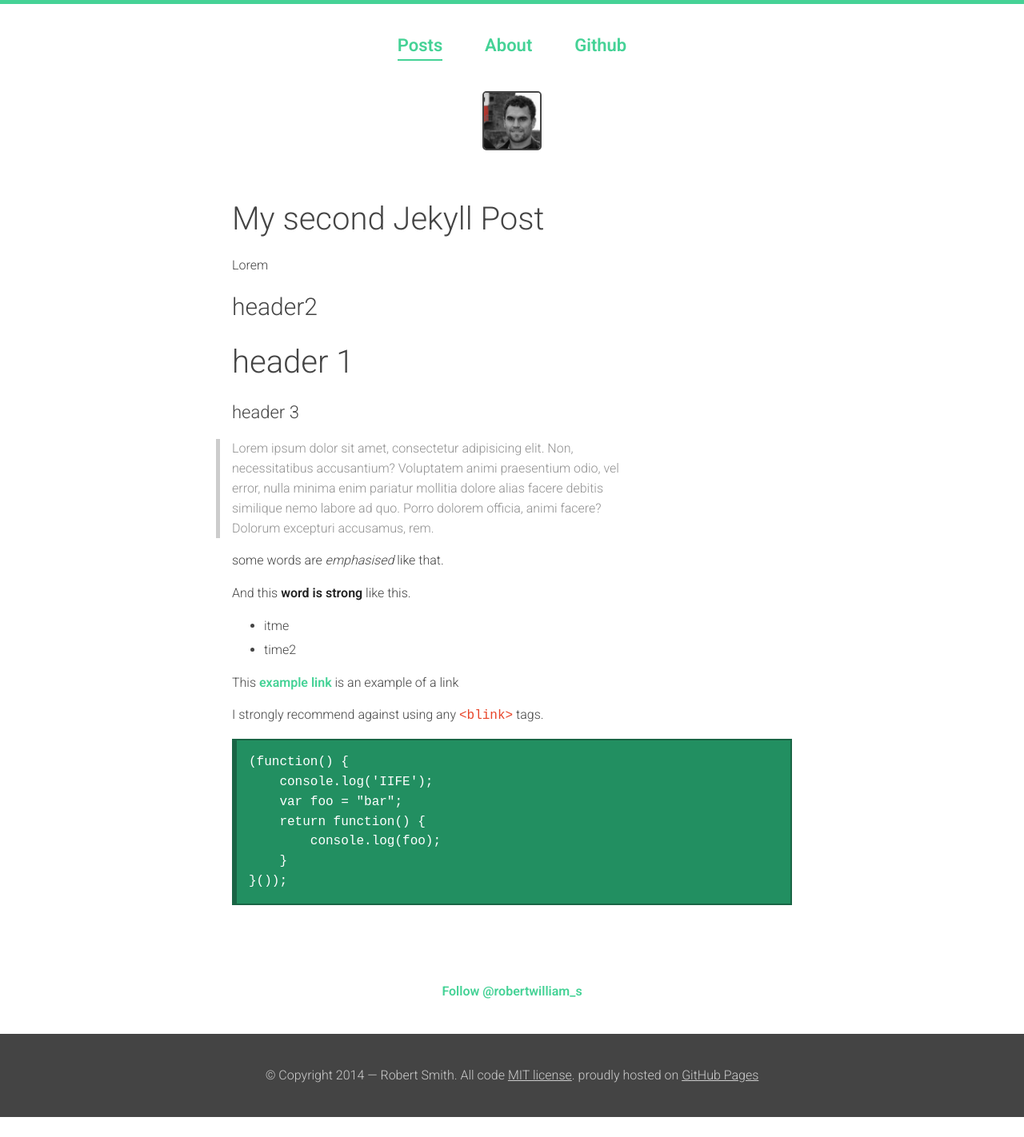
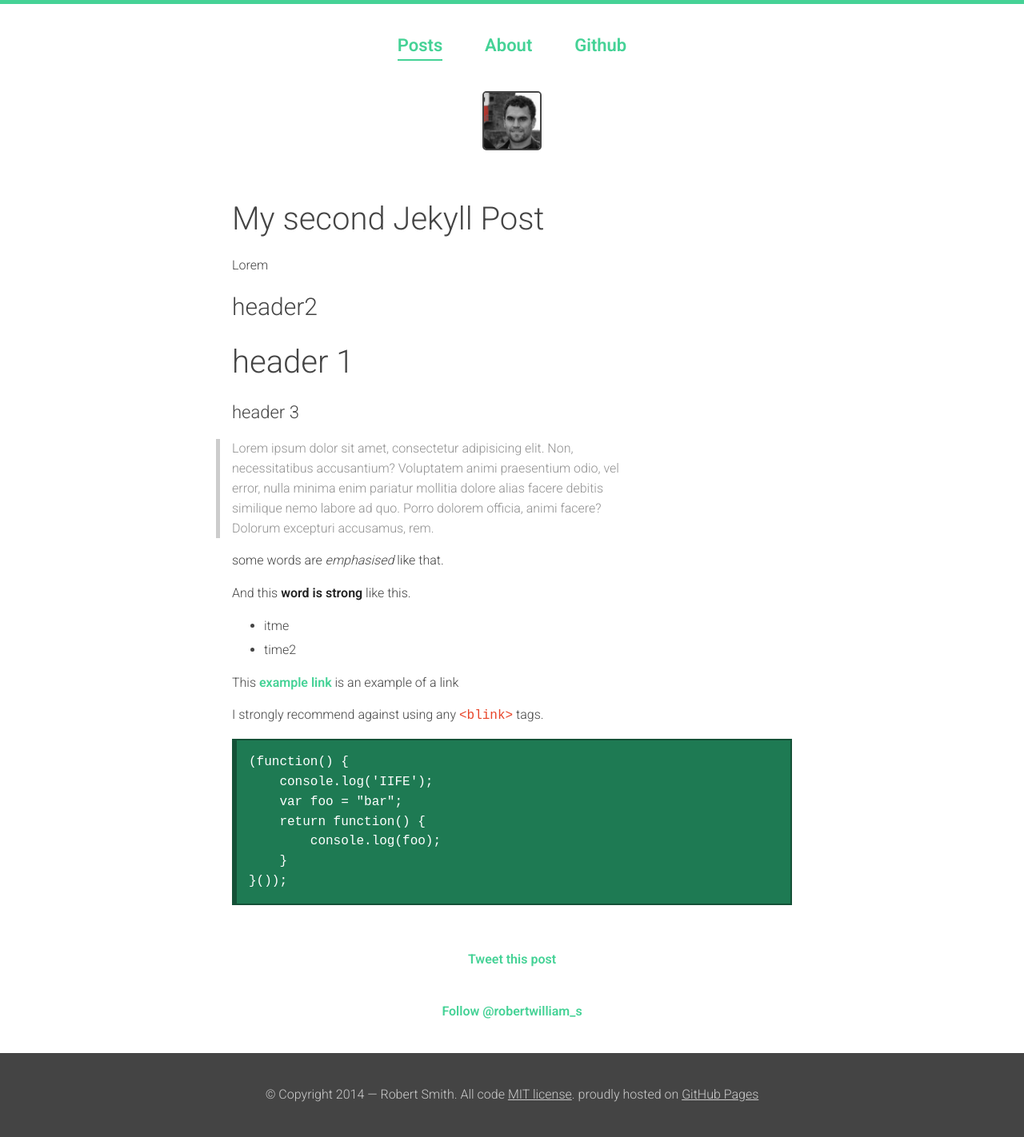
Before and after one commit to rbrtsmith/rbrtsmith.github.io, a Jekyll site: the page built from _posts/2014-11-28-my-fifth-post.md, in a window 1280 px wide. Shown: the whole page at 80% size. Built offline with Jekyll 4.4.1, drawn with Linux system fonts in a browser that asks for light colours; comment, search, counter and statistics services are not loaded; before the commit the page ends 1397 px from its top, so only the background shows below that.

Commit message:
darkened the pre element

```diff
--- a/_layouts/posts.html
+++ b/_layouts/posts.html
@@ -16,7 +16,11 @@
 	    	{{ content }}
 	    </div>
 	</article>
-
+	<div class="social">
+		<div class="social__item">
+			<a href="https://twitter.com/share" class="twitter-share-button" data-size="large" data-count="none">Tweet this post</a>
+		</div>
+	</div>
 {% include footer.html %}
 
 </body>
--- a/css/scss/_4-base/_typography.scss
+++ b/css/scss/_4-base/_typography.scss
@@ -70,8 +70,8 @@
 	overflow-y: auto;
 	white-space: pre;
 	word-wrap: normal;
-	background: darken($brand-color, 20%);
-	border: 2px solid darken($brand-color, 30%);
+	background: darken($brand-color, 25%);
+	border: 2px solid darken($brand-color, 35%);
 	border-left-width: 6px;
 	code {
 		color: $zeta-color;
```
Also changed, not shown: css/style.css.
